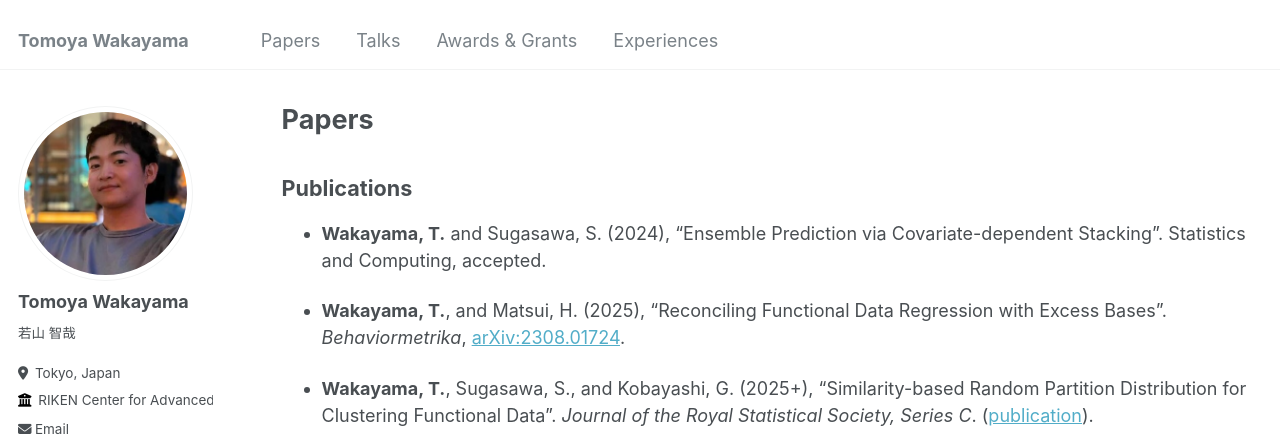
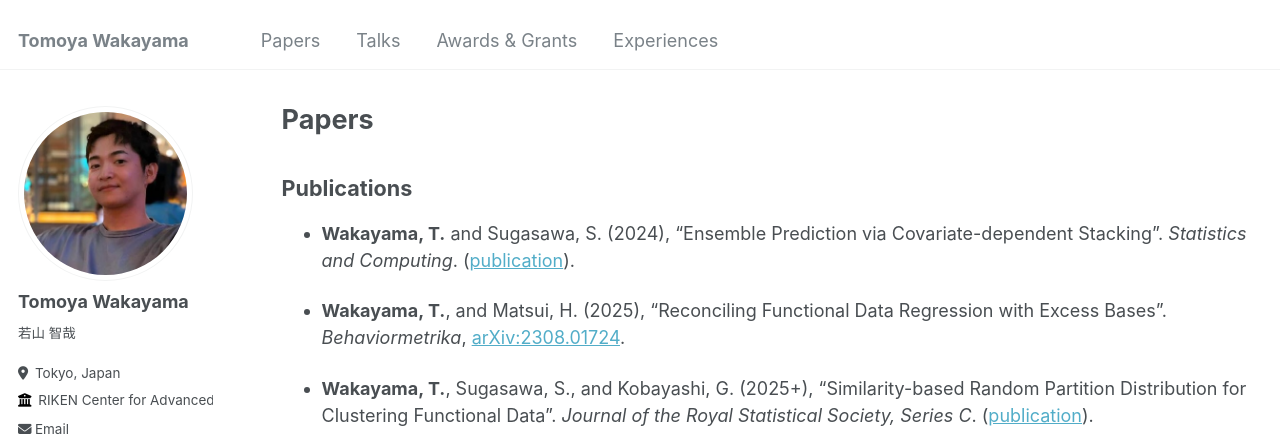
Before and after one commit to TomWaka/TomWaka.github.io, a Jekyll site: the page built from _pages/papers.md, in a window 1280 px wide and 900 px high. Shown: the top 436 px of the window. Built offline with Jekyll 4.4.1, drawn with Linux system fonts in a browser that asks for light colours; some web fonts are replaced.

Commit message:
Updated paper list

```diff
--- a/_pages/papers.md
+++ b/_pages/papers.md
@@ -7,7 +7,7 @@ author_profile: true
 
 ## Publications
 
-- **Wakayama, T.** and Sugasawa, S. (2024), "Ensemble Prediction via Covariate-dependent Stacking". Statistics and Computing, accepted.
+- **Wakayama, T.** and Sugasawa, S. (2024), "Ensemble Prediction via Covariate-dependent Stacking". *Statistics and Computing*. ([publication](https://link.springer.com/article/10.1007/s11222-025-10739-y)).
 
 - **Wakayama, T.**, and Matsui, H. (2025), "Reconciling Functional Data Regression with Excess Bases". *Behaviormetrika*, [arXiv:2308.01724](https://arxiv.org/abs/2308.01724).
 
```
